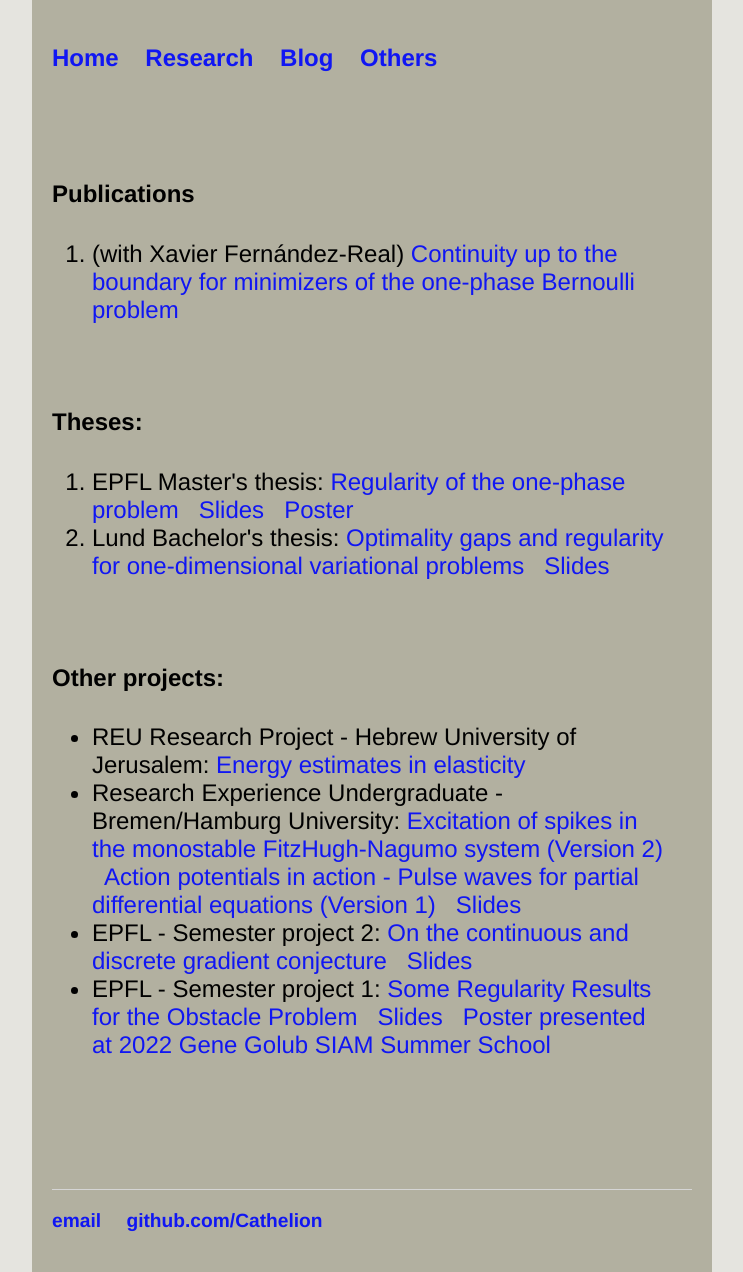
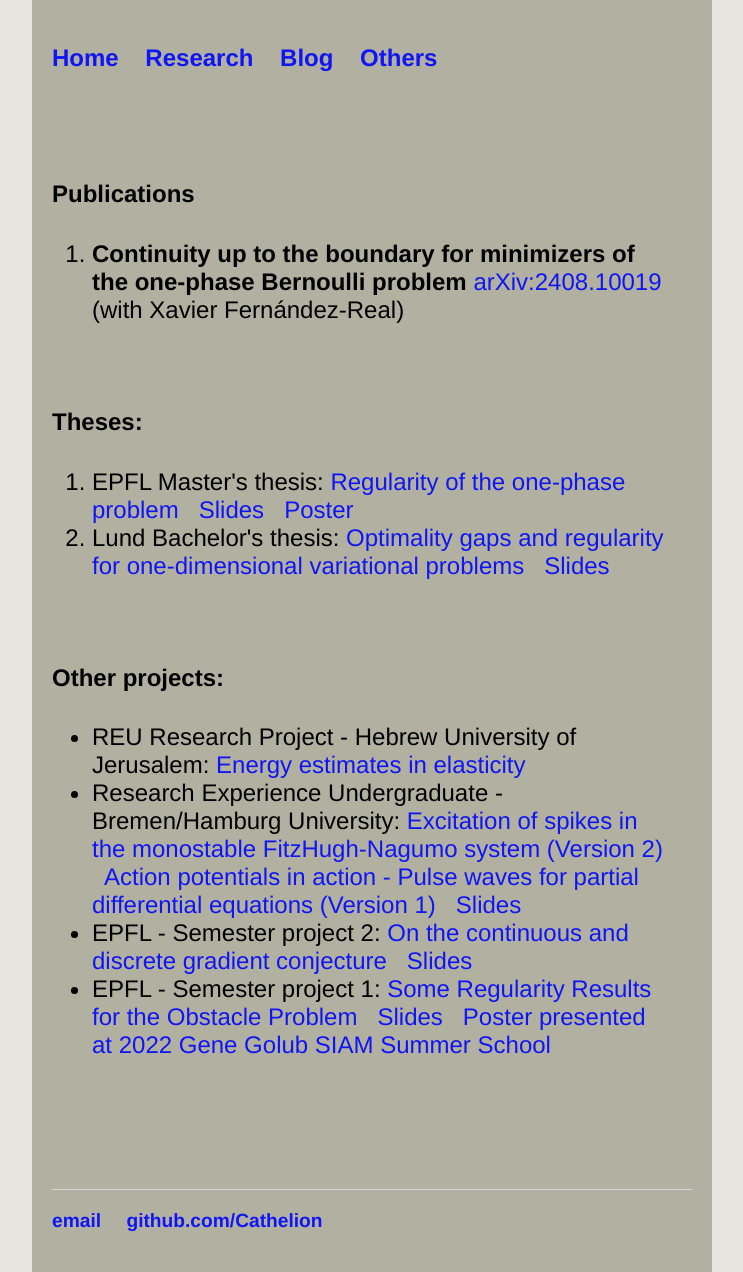
Before and after one commit to Cathelion/Cathelion.github.io, a Jekyll site: the page built from research/research.html, in a window 1280 px wide. Shown: the whole page, without its empty margins (268-1011 px from the left). Built offline with Jekyll 4.4.1, drawn with Linux system fonts in a browser that asks for light colours.

Commit message:
Update research.html

```diff
--- a/research/research.html
+++ b/research/research.html
@@ -7,7 +7,7 @@
     		<div class="blurb">
 <h4>Publications</h4>
 <ol>
-  <li>(with Xavier Fernández-Real) <a href="https://arxiv.org/abs/2408.10019"> Continuity up to the boundary for minimizers of the one-phase Bernoulli problem</a></li>
+  <li> <b>Continuity up to the boundary for minimizers of the one-phase Bernoulli problem</b> <a href="https://arxiv.org/abs/2408.10019">arXiv:2408.10019</a>  (with Xavier Fernández-Real) </li>
 </ol>
 			<br>
 
```
